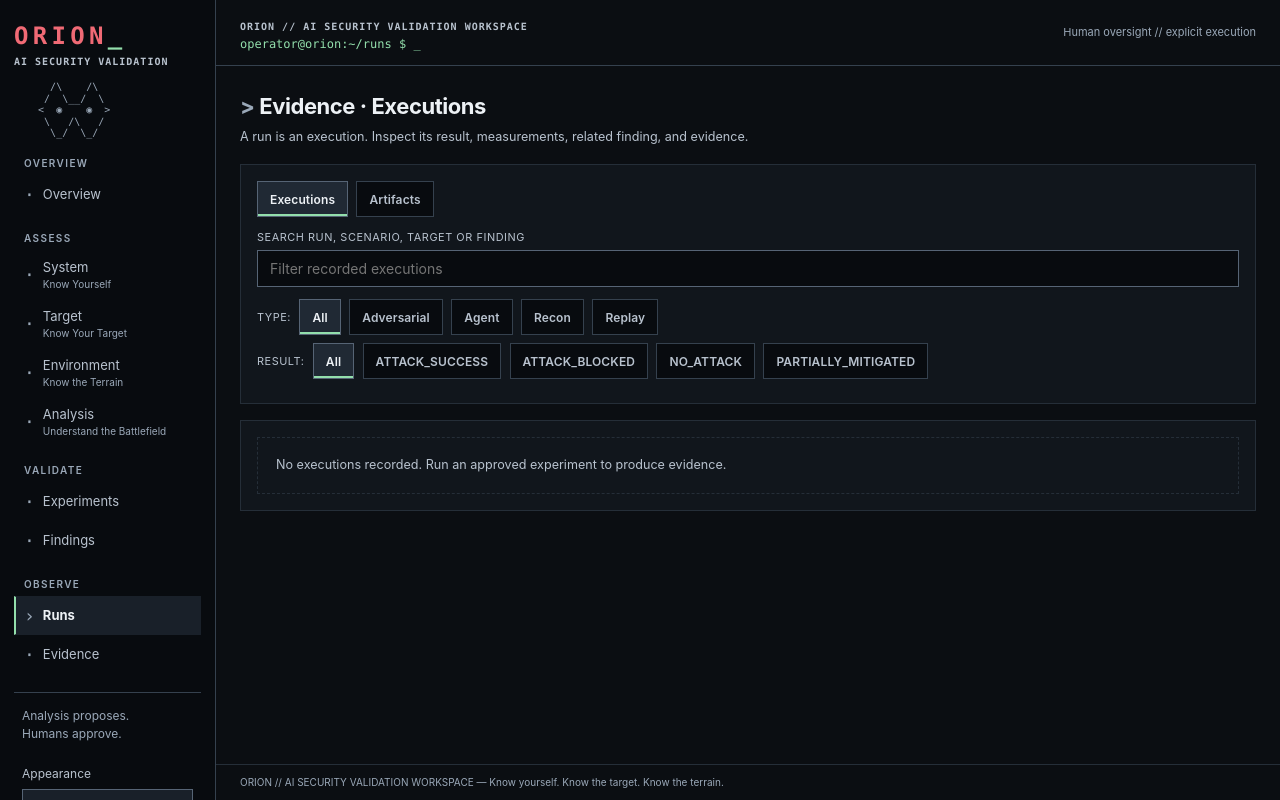
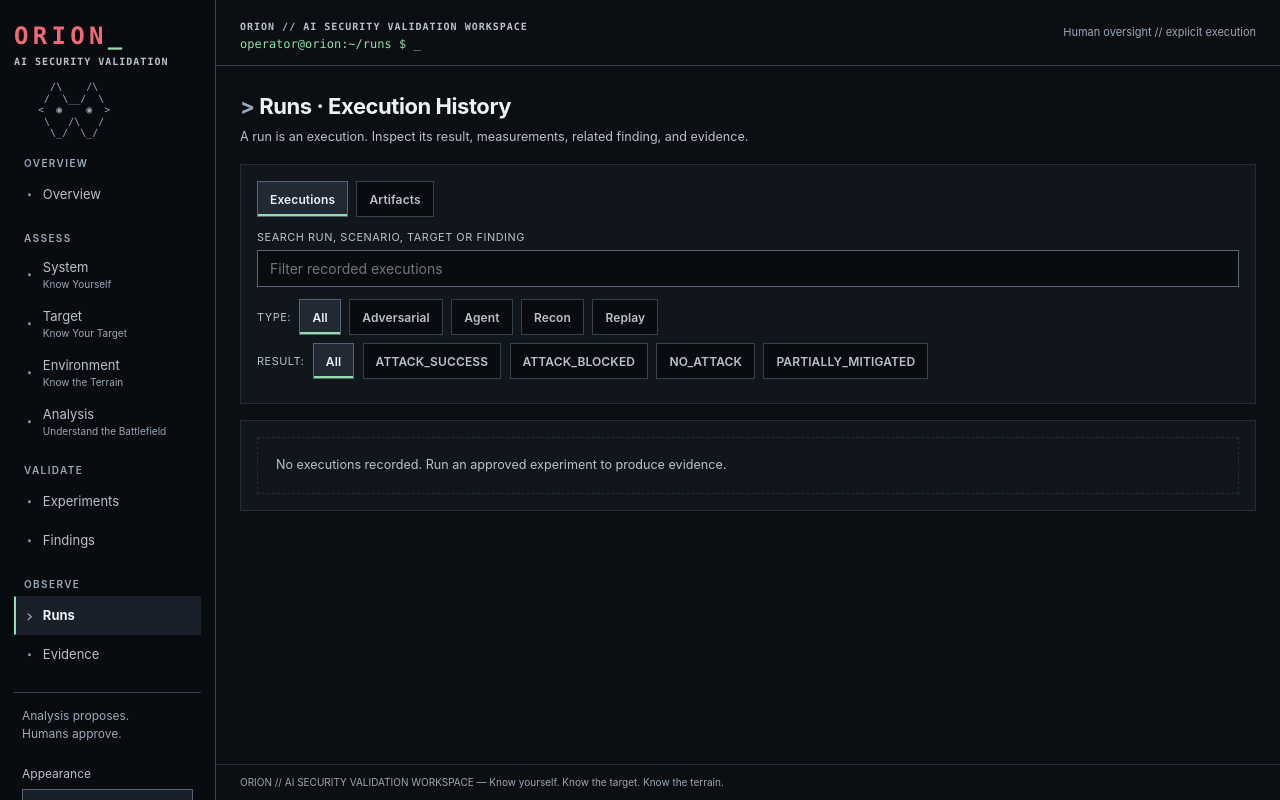
Before and after one commit to urcuqui/orion, a Flask app: page /runs in a window 1280 px wide. Run offline with Flask 3, Linux system fonts and the light colour scheme; data that the repository does not hold is empty; some libraries are stand-ins or nearby versions.

Commit message:
refactor: update branding from Dragon Sentinel to Orion Sentinel and enhance UI text for runs and evidence sections

```diff
--- a/templates/components/sentinel.html
+++ b/templates/components/sentinel.html
@@ -1,4 +1,4 @@
-{# Dragon Sentinel: branding only; meaningful ORION text lives outside the art. #}
+{# Orion Sentinel: branding only; meaningful ORION text lives outside the art. #}
 {% macro orion_sentinel(variant='compact', extra_class='') %}
 <pre class="orion-sentinel orion-sentinel-{{ variant }} {{ extra_class }}" aria-hidden="true">{% if variant == 'expanded' %}        /\    /\
      __/  \__/  \__
--- a/templates/runs.html
+++ b/templates/runs.html
@@ -1,11 +1,11 @@
 {% extends "base.html" %}
 {% set evidence_view = request.args.get('view') == 'evidence' %}
 {% set section = 'evidence' if evidence_view else 'runs' %}
-{% block title %}Evidence — ORION{% endblock %}
+{% block title %}{{ 'Evidence' if evidence_view else 'Runs' }} — ORION{% endblock %}
 
 {% block content %}
 <div class="section-head">
-  <h1>{{ 'Evidence · Artifacts' if evidence_view else 'Evidence · Executions' }}</h1>
+  <h1>{{ 'Evidence · Records & Artifacts' if evidence_view else 'Runs · Execution History' }}</h1>
   <p class="sub">{{ 'Inspect the records and artifacts proving what happened. Each links to its originating execution; findings provide the security interpretation.' if evidence_view else 'A run is an execution. Inspect its result, measurements, related finding, and evidence.' }}</p>
 </div>
 
```
Also changed, not shown: tests/security_cases/test_workspace_ui.py (+4 -2 lines).
